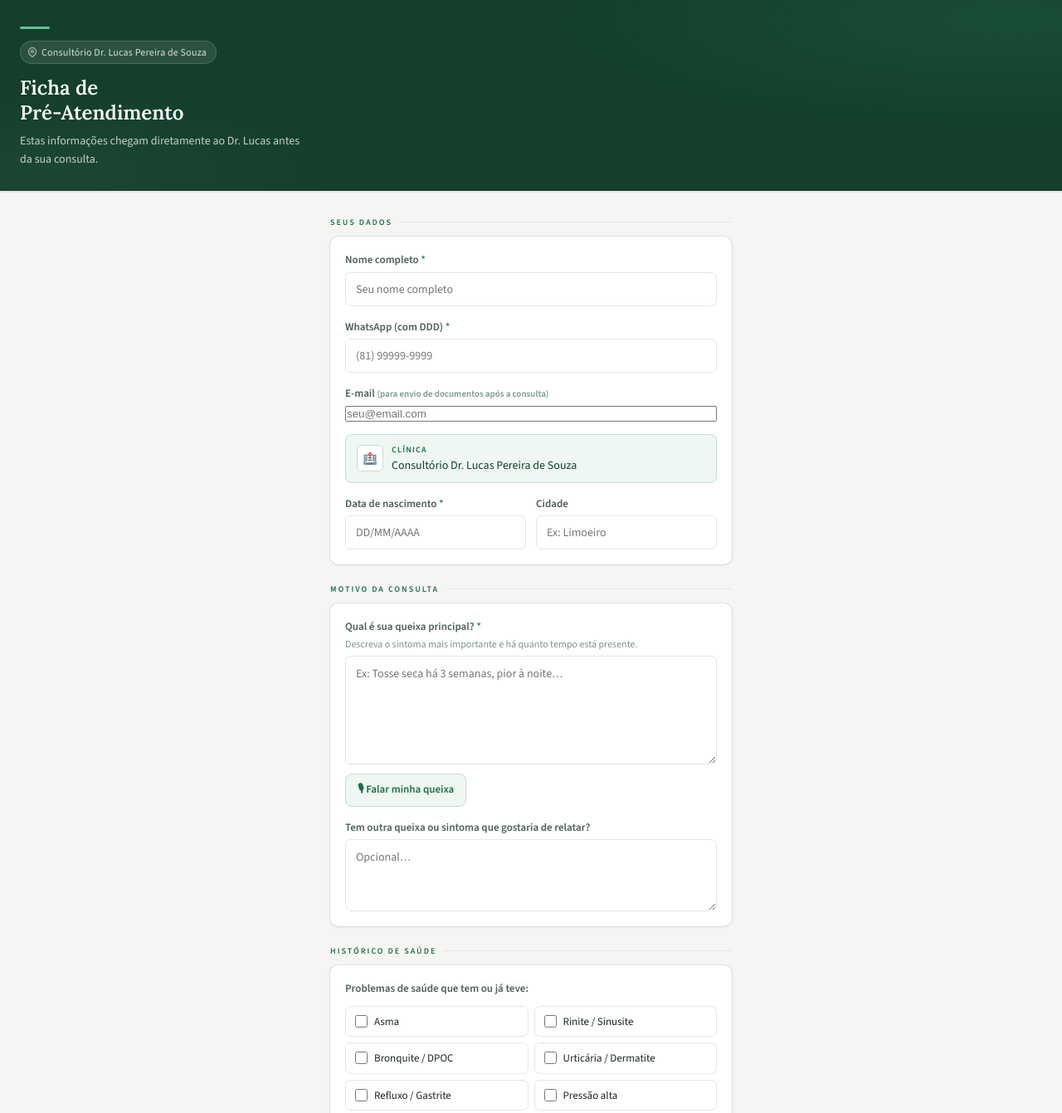
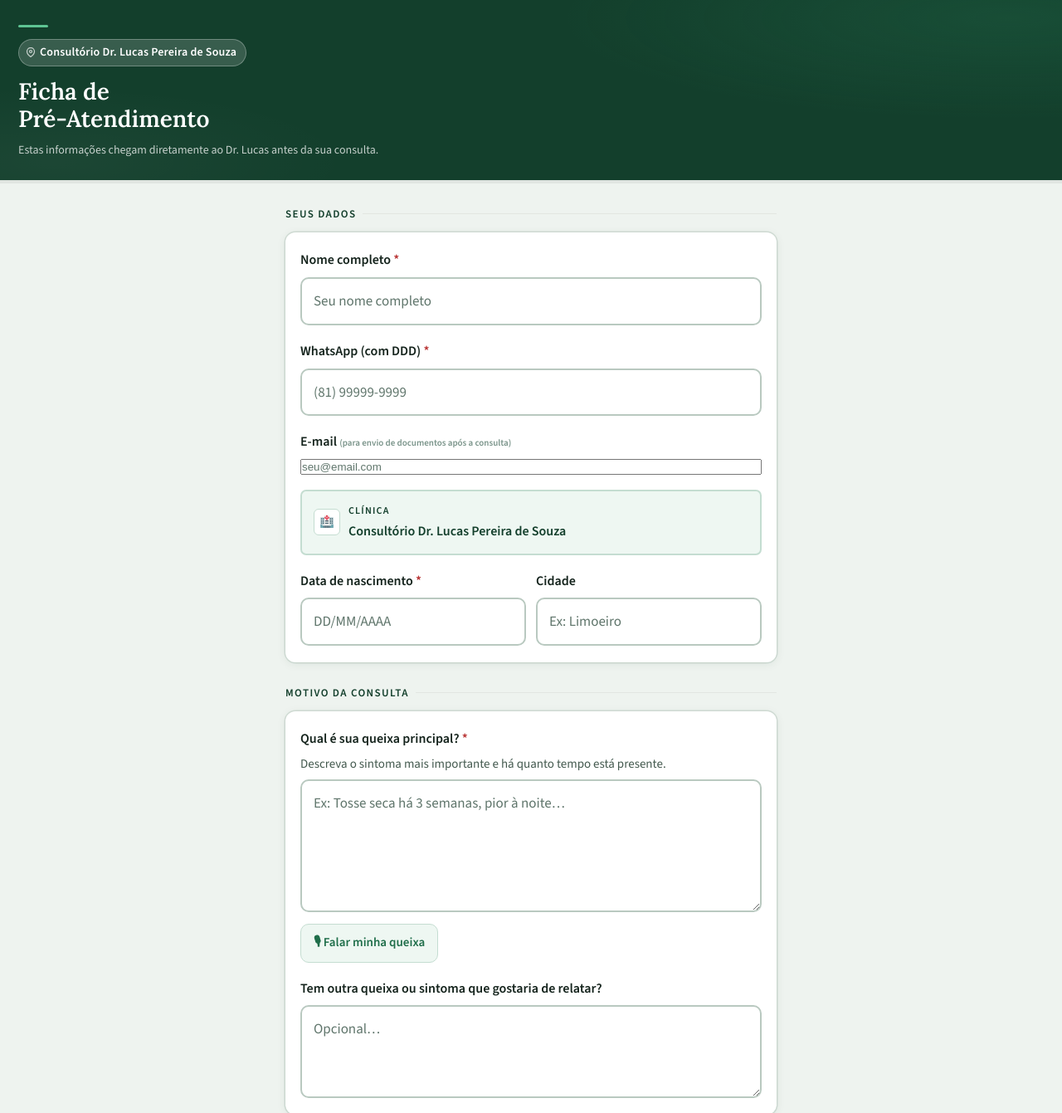
Before and after one commit to newdrlp/pneumologia-pe-limoeiro, a plain HTML site: page pre-atendimento/index.html in a window 1280 px wide. Shown: the top 1341 px of the page at 83% size. Drawn offline with nearby package versions, Linux system fonts and the light colour scheme.

Commit message:
style: melhora legibilidade do pre-atendimento

```diff
--- a/pre-atendimento/index.html
+++ b/pre-atendimento/index.html
@@ -443,14 +443,213 @@ body {
   .header h1 { font-size: 21px; }
 }
 
+/* Camada de leitura reforçada para pacientes em celular */
+body {
+  font-size: 17px;
+  line-height: 1.62;
+  background: #eef3ef;
+}
+.header {
+  padding: 30px 22px 26px;
+}
+.clinica-tag {
+  font-size: 14px;
+  font-weight: 700;
+  color: #fff;
+  background: rgba(255,255,255,.16);
+  border-color: rgba(255,255,255,.28);
+}
+.header h1 {
+  font-size: 28px;
+  line-height: 1.18;
+  margin-bottom: 10px;
+}
+.header-sub {
+  font-size: 16px;
+  color: rgba(255,255,255,.88);
+  max-width: 460px;
+}
+.prog-wrap {
+  height: 4px;
+}
+.wrap {
+  max-width: 620px;
+  padding: 26px 14px 72px;
+}
+.section {
+  margin-bottom: 26px;
+}
+.section-title {
+  font-size: 13px;
+  letter-spacing: 1.4px;
+  color: var(--verde-escuro);
+  margin-bottom: 12px;
+}
+.card {
+  border-radius: 12px;
+  padding: 20px 18px;
+  gap: 18px;
+  box-shadow: 0 2px 12px rgba(19,63,44,.08), 0 0 0 1.5px #d3ded7;
+}
+.field {
+  gap: 8px;
+}
+.field > label {
+  font-size: 16px;
+  font-weight: 800;
+  color: #14231c;
+}
+.field > label .req {
+  color: #b83232;
+  font-weight: 800;
+}
+.field .hint {
+  font-size: 15px;
+  color: #43594e;
+  line-height: 1.48;
+}
+.field input[type=text],
+.field input[type=tel],
+.field input[type=date],
+.field textarea {
+  min-height: 50px;
+  padding: 14px 14px;
+  border: 2px solid #b9c9c0;
+  border-radius: 10px;
+  font-size: 17px;
+  line-height: 1.5;
+  color: #111c17;
+}
+.field textarea {
+  min-height: 112px;
+}
+.field input::placeholder,
+.field textarea::placeholder {
+  color: #5f756b;
+  opacity: 1;
+  font-weight: 500;
+}
+.field input:focus,
+.field textarea:focus {
+  border-color: var(--verde);
+  box-shadow: 0 0 0 4px rgba(31,110,74,.16);
+}
+.field-pre {
+  padding: 14px;
+  border-width: 2px;
+}
+.field-pre-label {
+  font-size: 12px;
+  color: var(--verde-escuro);
+}
+.field-pre-val {
+  font-size: 16px;
+  font-weight: 700;
+  white-space: normal;
+}
+.field-pre-lock {
+  font-size: 13px;
+  opacity: .85;
+}
+.cb-grid {
+  gap: 10px;
+}
+.cb-item,
+.rb-item {
+  min-height: 48px;
+  padding: 13px 14px;
+  border: 2px solid #bfcec6;
+  border-radius: 10px;
+  background: #fff;
+}
+.cb-item input[type=checkbox],
+.rb-item input[type=radio] {
+  width: 20px;
+  height: 20px;
+  margin-top: 1px;
+}
+.cb-item span,
+.rb-item span {
+  font-size: 16px;
+  line-height: 1.35;
+  color: #17261f;
+  font-weight: 600;
+}
+.cb-item:has(input:checked),
+.rb-item:has(input:checked) {
+  border-color: var(--verde);
+  background: #e7f5ed;
+  box-shadow: 0 0 0 3px rgba(31,110,74,.12);
+}
+.btn-submit {
+  min-height: 58px;
+  padding: 17px 18px;
+  border-radius: 12px;
+  font-size: 18px;
+  font-weight: 800;
+  background: #17633f;
+  box-shadow: 0 8px 22px rgba(23,99,63,.24);
+}
+.btn-submit:hover {
+  background: #0f4e30;
+}
+.btn-voz {
+  min-height: 44px;
+  font-size: 15px;
+  font-weight: 800;
+}
+.err-msg {
+  font-size: 14px;
+  font-weight: 700;
+}
+.lgpd-note {
+  font-size: 13px;
+  color: #4c6257;
+}
+.cfm-footer {
+  border-width: 2px;
+}
+.cfm-nome {
+  font-size: 17px;
+}
+.cfm-crm,
+.cfm-esp,
+.cfm-rqe {
+  font-size: 14px;
+}
+.sucesso h2 {
+  font-size: 26px;
+}
+.sucesso p {
+  font-size: 17px;
+  color: #2e4037;
+}
+@media (max-width: 430px) {
+  body { font-size: 17px; }
+  .header { padding: 26px 18px 24px; }
+  .header h1 { font-size: 25px; }
+  .header-sub { font-size: 15.5px; }
+  .wrap { padding: 22px 12px 64px; }
+  .card { padding: 18px 14px; }
+  .two { grid-template-columns: 1fr; }
+  .cb-grid { grid-template-columns: 1fr; }
+  .field input[type=text],
+  .field input[type=tel],
+  .field input[type=date],
+  .field textarea {
+    font-size: 18px;
+    min-height: 54px;
+  }
+}
+
 .voz-wrap{position:relative;}
 .btn-voz{
   display:none; /* mostrado via JS apenas se suportado */
   align-items:center;gap:6px;
-  padding:8px 14px;border-radius:8px;
+  min-height:44px;padding:10px 15px;border-radius:10px;
   background:var(--verde-bg);border:1.5px solid var(--verde-border);
   color:var(--verde);font-family:'Source Sans 3',sans-serif;
-  font-size:13px;font-weight:600;cursor:pointer;
+  font-size:15px;font-weight:800;cursor:pointer;
   margin-top:6px;transition:all 0.2s;
 }
 .btn-voz:hover{background:var(--verde-border);}
```
